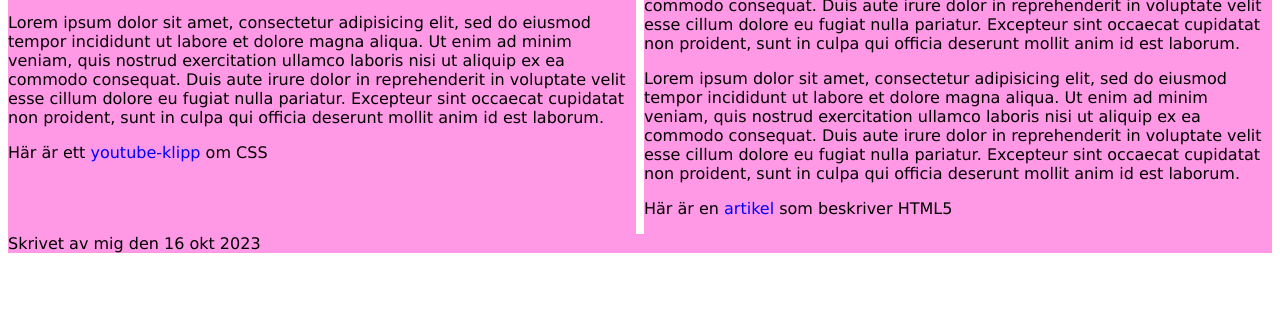
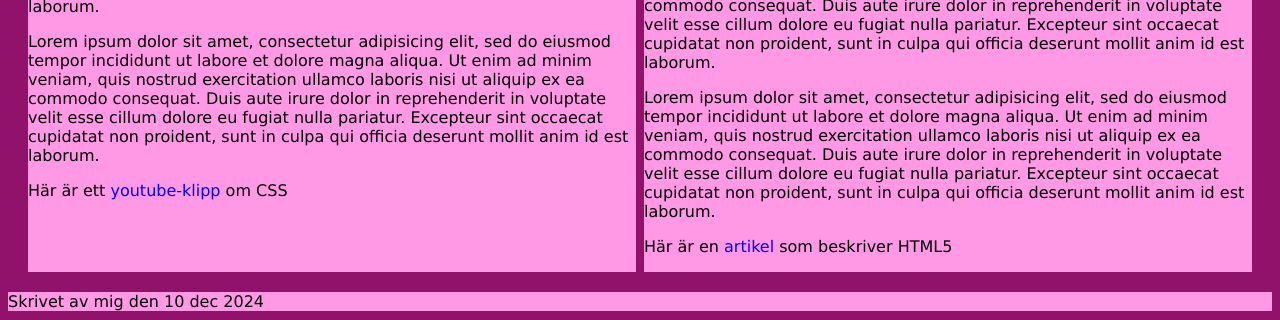
Before and after one commit to scarrrrrrr01/Uppg4-Grunderlayout-Ali, a plain HTML site: page index.html in a window 1280 px wide. Shown: the part 480-800 px from the top of the page. Drawn offline with Linux system fonts and the light colour scheme.

Commit message:
Add files via upload

```diff
--- a/index.html
+++ b/index.html
@@ -52,7 +52,7 @@
 
     </article>
   </section>
-  <footer>Skrivet av mig den 16 okt 2023</footer>
+  <footer>Skrivet av mig den 10 dec 2024</footer>
 </body>
 
 </html>
--- a/styles.css
+++ b/styles.css
@@ -1,15 +1,16 @@
 body {
     font-family: Verdana, sans-serif;
-    /* background-color: aquamarine;
-    background-color: #7FFFD4; */
-    background-color: rgb(46, 46, 46),
-    /* background-color: hsl(160, 100%, 75%) */
+    /* background-color: aquamarine; */
+    /* background-color: #7FFFD4; */
+    background-color: rgb(145, 18, 107);
+    /* background-color: hsl(160, 100%, 75%); */
 }
+
 
 article,
 footer {
-    /* background-color: magenta;/*
-    /* background-color: hsla(260, 30%, 70%, 0.5);*/
+    /* background-color: magenta; */
+    /* background-color: hsla(260, 30%, 70%, 0.5); */
     background-color: rgb(255, 153, 230);
       /*  background-color: #7FFFD4; */
 }
@@ -17,6 +18,7 @@ footer {
 section {
     display: flex;
     gap: 8px;
+    margin: 20px;
 
 }
 
```
